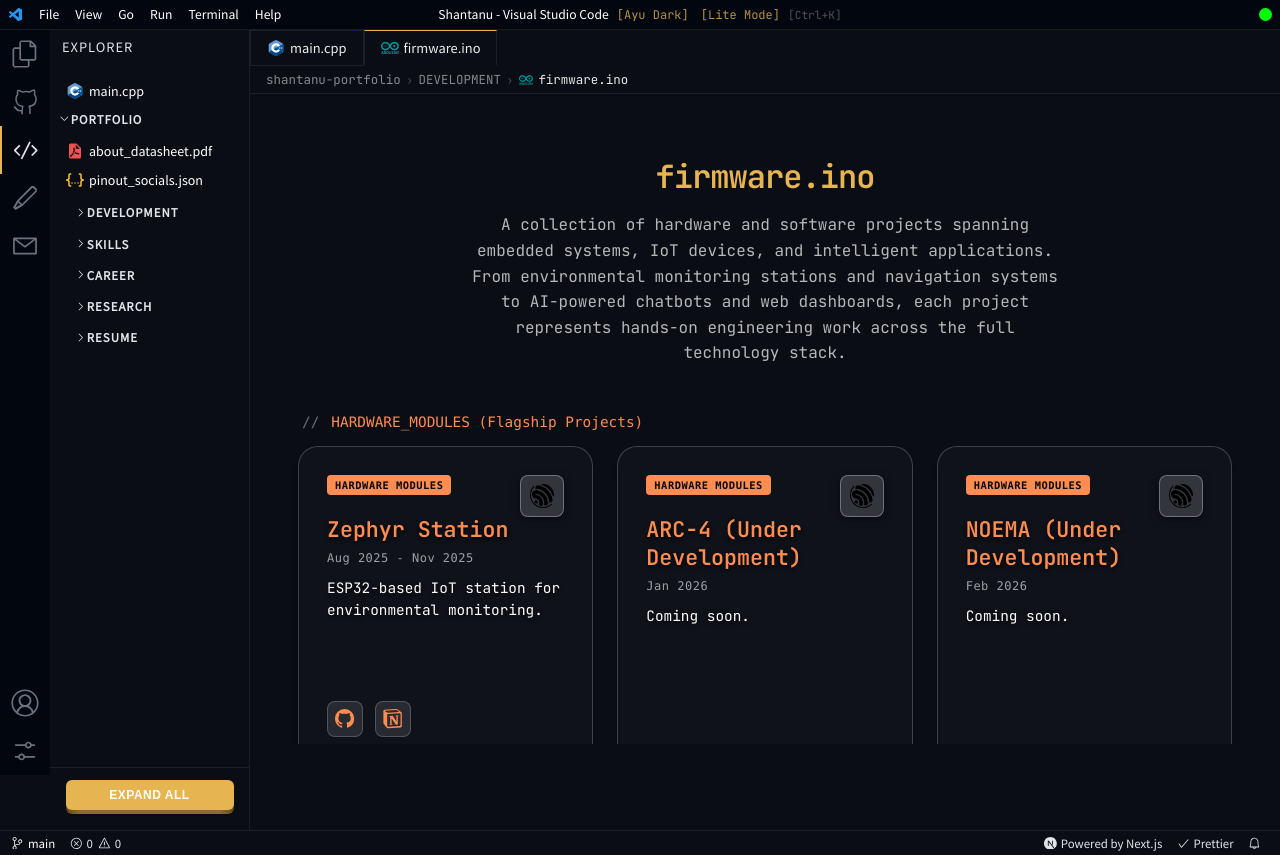
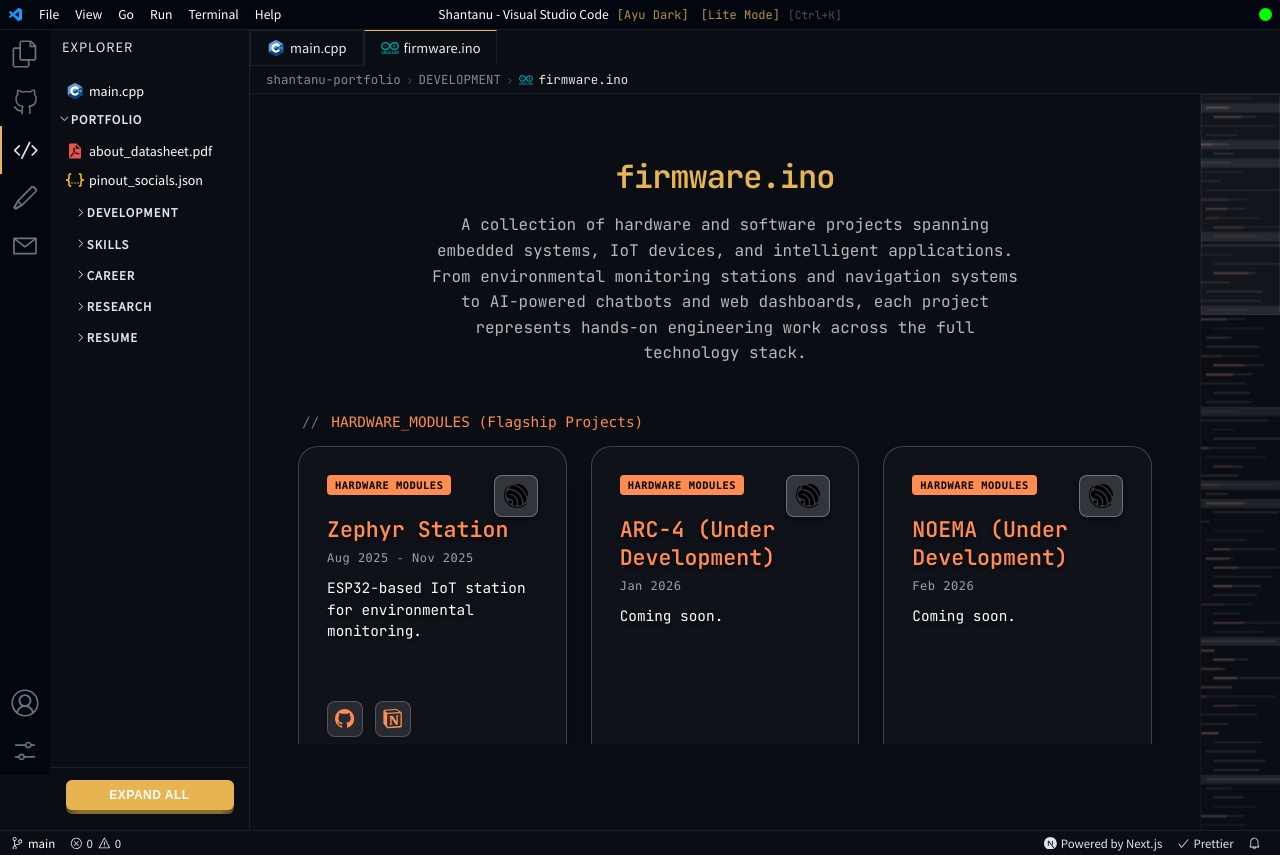
Before and after one commit to shaxntanu/VSCode-Portfolio, a Next.js app: page /projects in a window 1280 px wide. Built offline with nearby package versions, Linux system fonts and the light colour scheme; a web font is replaced by a local one.

Commit message:
feat: implement Feature 7 - Decorative minimap with scroll tracking

```diff
--- a/components/Layout.tsx
+++ b/components/Layout.tsx
@@ -8,6 +8,7 @@ import Bottombar from '@/components/Bottombar';
 import Tabsbar from '@/components/Tabsbar';
 import Breadcrumbs from '@/components/Breadcrumbs';
 import CommandPalette from '@/components/CommandPalette';
+import Minimap from '@/components/Minimap';
 import MobileNotification from '@/components/MobileNotification';
 import { FolderProvider } from '@/contexts/FolderContext';
 
@@ -83,6 +84,7 @@ const Layout = ({ children }: LayoutProps) => {
         <div style={{ flex: 1, minWidth: 0, position: 'relative', display: 'flex', flexDirection: 'column' }}>
           <Tabsbar />
           <Breadcrumbs />
+          <div style={{ display: 'flex', flex: 1, minHeight: 0 }}>
             <main id="main-editor" className={styles.content}>
               {children}
               {!isLiteMode && (
@@ -94,6 +96,8 @@ const Layout = ({ children }: LayoutProps) => {
                 </div>
               )}
             </main>
+            <Minimap />
+          </div>
         </div>
       </div>
       <Bottombar />
--- /dev/null
+++ b/components/Minimap.tsx
@@ -0,0 +1,93 @@
+import { useEffect, useRef, useState } from 'react';
+import { useRouter } from 'next/router';
+import styles from '@/styles/Minimap.module.css';
+
+const MINIMAP_PAGES = ['/about', '/experience', '/projects', '/research', '/certificates'];
+
+const Minimap = () => {
+  const router = useRouter();
+  const canvasRef = useRef<HTMLCanvasElement>(null);
+  const [scrollPercent, setScrollPercent] = useState(0);
+
+  const shouldShow = MINIMAP_PAGES.includes(router.pathname);
+
+  useEffect(() => {
+    const mainEditor = document.getElementById('main-editor');
+    if (!mainEditor) return;
+
+    const handleScroll = () => {
+      const { scrollTop, scrollHeight, clientHeight } = mainEditor;
+      const percent =
+        scrollHeight > clientHeight ? scrollTop / (scrollHeight - clientHeight) : 0;
+      setScrollPercent(percent);
+    };
+
+    mainEditor.addEventListener('scroll', handleScroll);
+    return () => mainEditor.removeEventListener('scroll', handleScroll);
+  }, [router.pathname]);
+
+  useEffect(() => {
+    const canvas = canvasRef.current;
+    if (!canvas) return;
+
+    const ctx = canvas.getContext('2d');
+    if (!ctx) return;
+
+    const width = canvas.width;
+    const height = canvas.height;
+
+    ctx.clearRect(0, 0, width, height);
+
+    // Get accent color from CSS variable
+    const accentColor = getComputedStyle(document.documentElement)
+      .getPropertyValue('--accent-color')
+      .trim() || '#e6b450';
+
+    const lineCount = 80;
+    const lineHeight = height / lineCount;
+
+    for (let i = 0; i < lineCount; i++) {
+      const y = i * lineHeight + lineHeight / 2;
+      const indent = Math.floor(Math.random() * 4) * 6;
+      const lineWidth = 15 + Math.random() * (width - indent - 20);
+      const alpha = 0.08 + Math.random() * 0.12;
+
+      // Occasional highlighted lines (simulating code)
+      if (Math.random() > 0.85) {
+        ctx.fillStyle = 'rgba(255,255,255,0.15)';
+        ctx.fillRect(0, i * lineHeight, width, lineHeight);
+      }
+
+      // Occasional colored tokens
+      if (Math.random() > 0.7) {
+        ctx.fillStyle = accentColor;
+        ctx.globalAlpha = alpha * 2;
+        ctx.fillRect(indent, y - 1, Math.random() * 20 + 10, 2);
+        ctx.globalAlpha = 1;
+      }
+
+      // Main line body
+      ctx.fillStyle = `rgba(255,255,255,${alpha})`;
+      ctx.fillRect(indent, y - 1, lineWidth, 1.5);
+    }
+  }, [router.pathname]);
+
+  if (!shouldShow) return null;
+
+  return (
+    <div className={styles.minimap}>
+      <canvas
+        ref={canvasRef}
+        width={80}
+        height={600}
+        className={styles.canvas}
+      />
+      <div
+        className={styles.viewport}
+        style={{ top: `${scrollPercent * 70}%` }}
+      />
+    </div>
+  );
+};
+
+export default Minimap;
--- /dev/null
+++ b/styles/Minimap.module.css
@@ -0,0 +1,39 @@
+.minimap {
+    width: 80px;
+    min-width: 80px;
+    background: var(--main-bg);
+    border-left: 1px solid var(--explorer-border);
+    position: relative;
+    overflow: hidden;
+    flex-shrink: 0;
+    opacity: 0.6;
+    transition: opacity 0.2s ease;
+}
+
+.minimap:hover {
+    opacity: 1;
+}
+
+.canvas {
+    display: block;
+    width: 100%;
+    height: 100%;
+    object-fit: cover;
+}
+
+.viewport {
+    position: absolute;
+    left: 0;
+    right: 0;
+    height: 30%;
+    background: rgba(255, 255, 255, 0.06);
+    border: 1px solid rgba(255, 255, 255, 0.1);
+    pointer-events: none;
+    transition: top 0.1s ease;
+}
+
+@media screen and (max-width: 1024px) {
+    .minimap {
+        display: none;
+    }
+}
```
Lines whose indentation alone changed are shown as unchanged.
